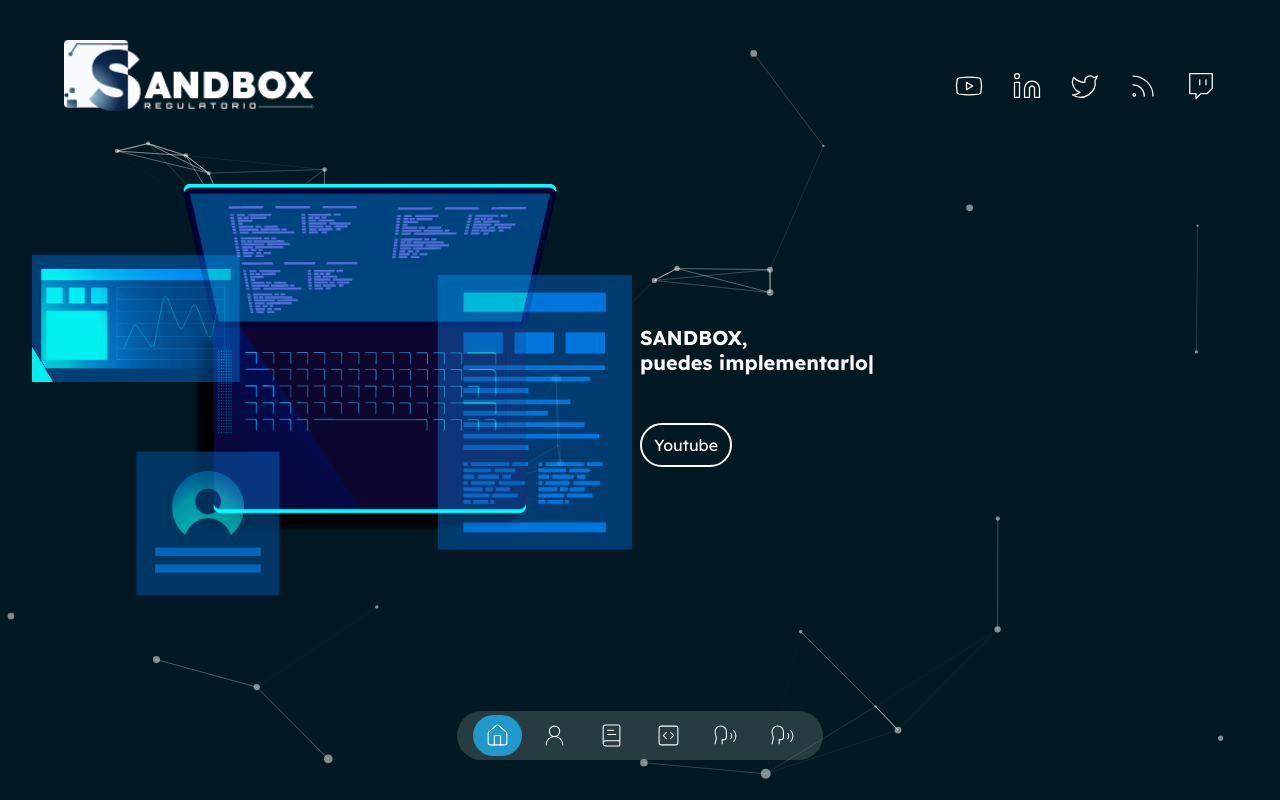
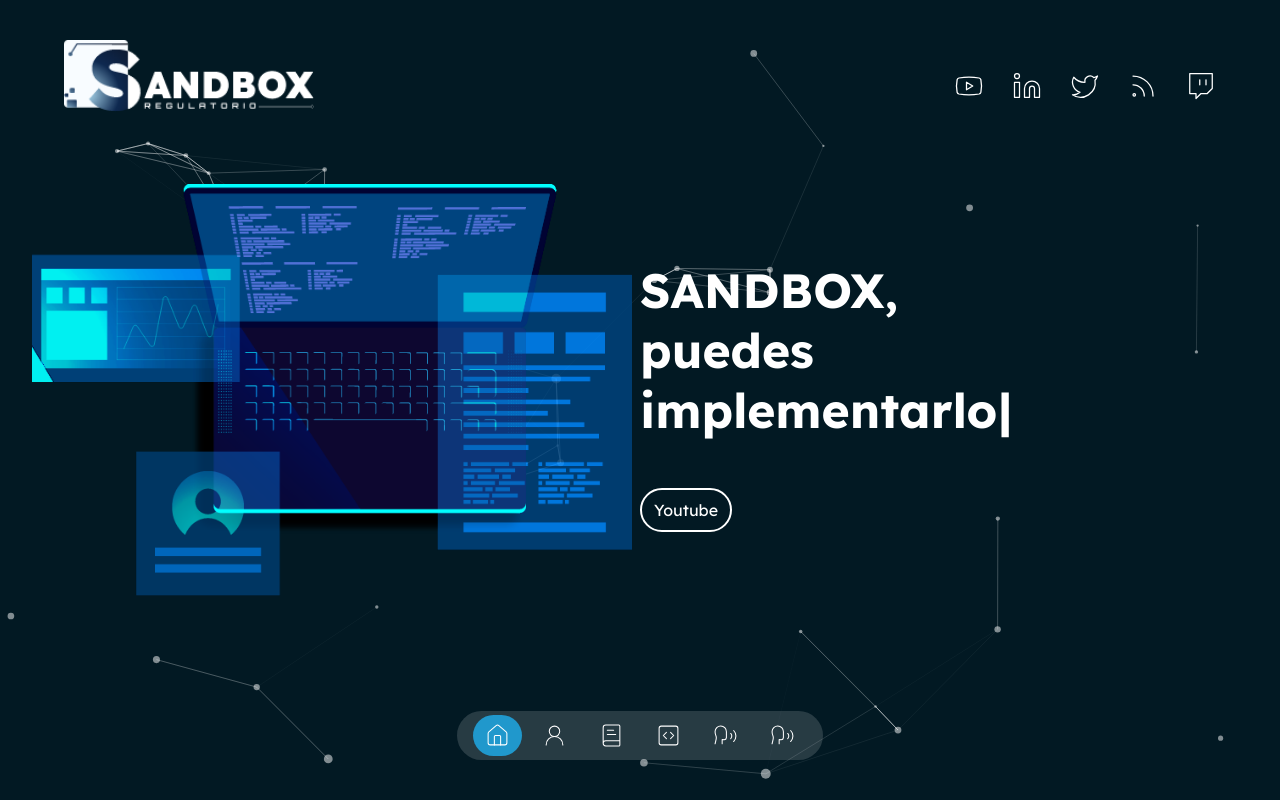
Before and after one commit to aguilerasoft/sandbox, a Next.js app: page / in a window 1280 px wide. Built offline with nearby package versions, Linux system fonts and the light colour scheme.

Commit message:
modificacion

```diff
--- a/next.config.ts
+++ b/next.config.ts
@@ -1,7 +1,7 @@
 import type { NextConfig } from "next";
 
 const nextConfig: NextConfig = {
-  output: 'export'
+  //output: 'export'
 };
 
 export default nextConfig;
--- a/src/components/introduction.tsx
+++ b/src/components/introduction.tsx
@@ -9,7 +9,7 @@ const Introduction = () => {
                 <Image src="/Elemento-Banner.png" priority width="600" height="600" alt="Avatar" />
                 </div>
                 <div className="flex flex-col justify-center max-w-md">
-                    <h1 className="mb-5 text-2xl leading-tight text-center font-bold md:text-left md:text-xl md:mb-10">SANDBOX, <br />
+                    <h1 className="mb-5 text-2xl leading-tight text-center font-bold md:text-left md:text-5xl md:mb-10">SANDBOX, <br />
                         <TypeAnimation
                             sequence={[
                                 'Regulatorio',
```
